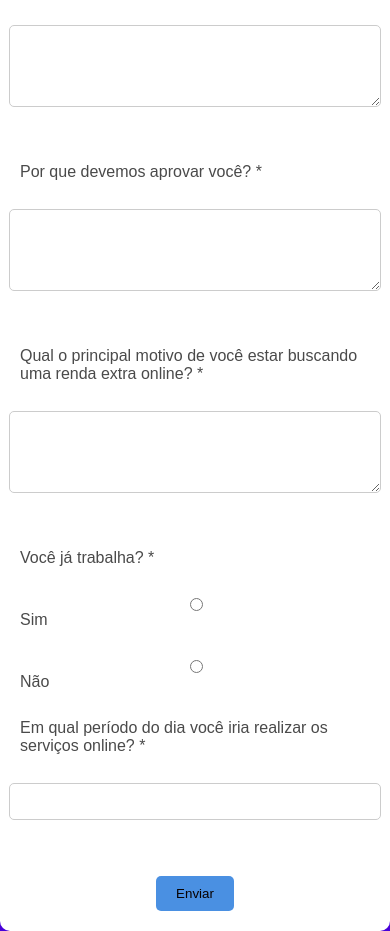
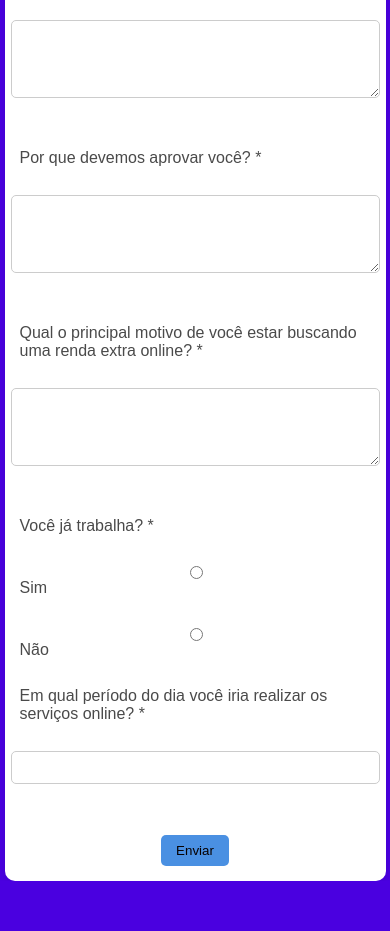
Before and after one commit to KauaneAlmeida/tami-site, a plain HTML site: page formulatio.html in a window 390 px wide. Shown: the part 156-1087 px from the top of the page. After the commit the page ends 1037 px from the top, so only its background shows below. Drawn offline with Linux system fonts and the light colour scheme.

Commit message:
changing media

```diff
--- a/form.css
+++ b/form.css
@@ -52,3 +52,75 @@ textarea, input[type="text"] {
 button:hover {
     background-color: #357ab8;
 }
+
+body {
+    font-family: Arial, sans-serif;
+    background-color: #4A00E0;
+    display: flex;
+    justify-content: center;
+    align-items: center;
+    height: 100%;
+    margin: 0;
+}
+
+form {
+    background-color: #ffffff;
+    padding: 20px;
+    border-radius: 10px;
+    box-shadow: 0 0 10px rgba(0, 0, 0, 0.1);
+    width: 100%;
+    max-width: 400px;
+    display: flex;
+    flex-direction: column;
+    align-items: center;
+}
+
+h1 {
+    color: #091970;
+    text-align: center;
+    margin-bottom: 20px;
+}
+
+label {
+    color: #4a4a4a;
+    margin-bottom: 10px;
+    width: 100%;
+}
+
+textarea, input[type="text"] {
+    width: 100%;
+    padding: 10px;
+    margin-bottom: 20px;
+    border: 1px solid #ccc;
+    border-radius: 5px;
+}
+
+.button_form {
+    background-color: #4a90e2;
+    color: #070101;
+    padding: 10px 20px;
+    border: none;
+    border-radius: 5px;
+    cursor: pointer;
+}
+
+.button_form:hover {
+    background-color: #357ab8;
+}
+
+/* Adjust for mobile */
+@media (max-width: 600px) {
+    form {
+        padding: 15px;
+        width: 90%;
+    }
+
+    textarea, input[type="text"] {
+        padding: 8px;
+        margin-bottom: 15px;
+    }
+
+    .button_form {
+        padding: 8px 15px;
+    }
+}
```
